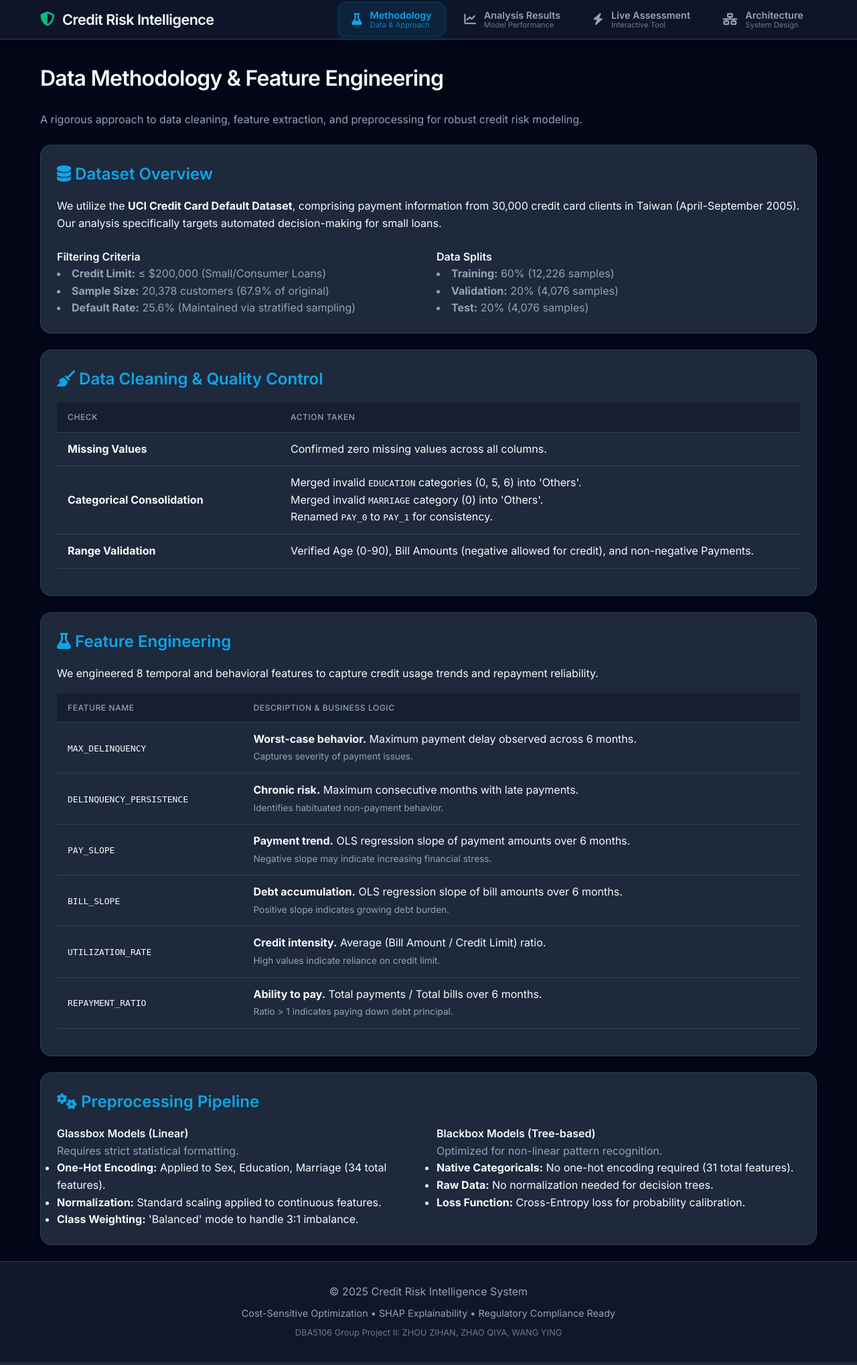
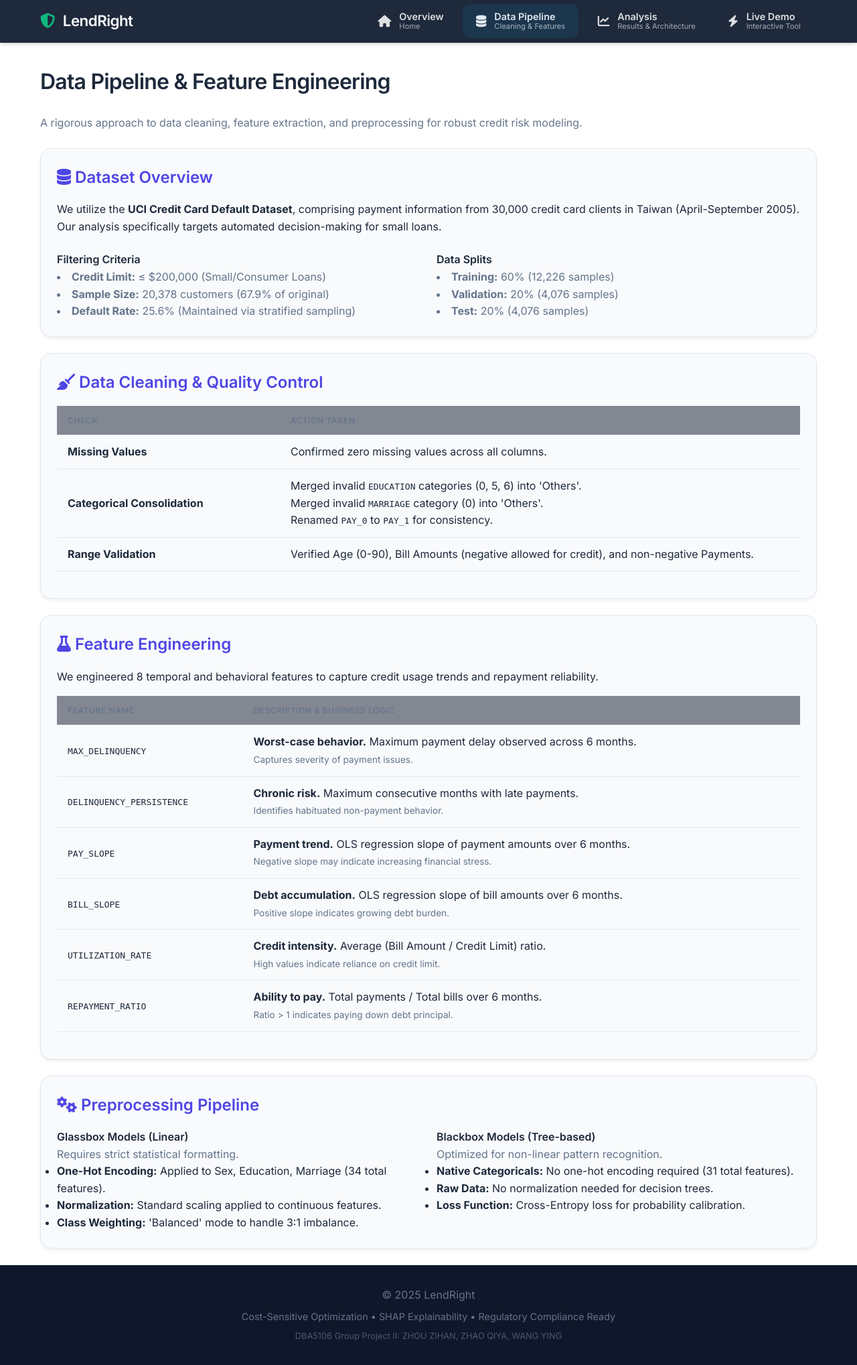
Before and after one commit to ying-jeanne/Business_Analytics, a Flask app: page /methodology in a window 1280 px wide. Shown: the whole page at 67% size. Run offline with Flask 3, Linux system fonts and the light colour scheme.

Commit message:
add infra

```diff
--- a/II/app.py
+++ b/II/app.py
@@ -6,7 +6,6 @@ import pathlib
 
 app = Flask(__name__)
 
-# Load data
 def load_data(data_file=None):
     if data_file is None:
         # Use absolute path relative to this file to ensure it works regardless of cwd
@@ -24,29 +23,20 @@ def load_data(data_file=None):
 
 df = load_data()
 
-# ============================================================================
-# Routes
-# ============================================================================
-
 @app.route('/')
 def home():
-    """Redirect root to methodology (landing page)."""
-    return redirect(url_for('methodology'))
+    """Landing Page."""
+    return render_template('home.html')
 
 @app.route('/methodology')
 def methodology():
     """Page 1: Methodology."""
     return render_template('methodology.html')
 
-@app.route('/results')
-def results():
-    """Page 2: Results."""
+@app.route('/analysis')
+def analysis():
+    """Page 2: Analysis (Results + Architecture)."""
     return render_template('results.html')
-
-@app.route('/architecture')
-def architecture():
-    """Page 3: Architecture."""
-    return render_template('architecture.html')
 
 @app.route('/live')
 def live():
--- a/II/static/css/style.css
+++ b/II/static/css/style.css
@@ -1,24 +1,38 @@
 :root {
+    /* Brand Colors - Fintech Blue */
     --primary-color: #0f172a;
-    /* Deep Slate Blue - Trust, Authority */
-    --accent-color: #0ea5e9;
-    /* Bright Blue - Tech, Clarity */
+    /* Deep Slate (Navbar/Headings) */
+    --accent-color: #4f46e5;
+    /* Indigo (Buttons/Links/Icons) */
+
+    /* Semantic Colors */
     --success-color: #10b981;
-    /* Green - Profit/Safe */
+    /* Emerald Green */
     --danger-color: #ef4444;
-    /* Red - Risk/Loss */
+    /* Red */
     --warning-color: #f59e0b;
-    /* Amber - Warning */
-    --bg-dark: #020617;
-    /* Very Dark Blue/Black */
-    --bg-card: #1e293b;
-    /* Dark Blue Grey */
-    --text-primary: #f8fafc;
-    /* White-ish */
-    --text-secondary: #94a3b8;
-    /* Light Grey */
-    --border-color: #334155;
-    /* Slate Grey */
+    /* Amber */
+
+    /* Backgrounds - Light Mode */
+    --bg-dark: #ffffff;
+    /* Main Body Background */
+    --bg-card: #f8fafc;
+    /* Cards (Very light grey) */
+    --bg-navbar: #1e293b;
+    /* Dark Slate for Navbar */
+
+    /* Text Colors */
+    --text-primary: #1e293b;
+    /* Dark Grey for main text */
+    --text-inverse: #f8fafc;
+    /* White text for Navbar/Dark backgrounds */
+    --text-secondary: #64748b;
+    /* Medium Grey */
+
+    /* Borders */
+    --border-color: #e2e8f0;
+    /* Light border */
+
     --nav-height: 64px;
 }
 
@@ -96,39 +110,35 @@ main {
 
 /* Navbar */
 .navbar {
-    background-color: rgba(15, 23, 42, 0.95);
-    backdrop-filter: blur(12px);
-    border-bottom: 1px solid var(--border-color);
+    background: var(--bg-navbar);
+    backdrop-filter: blur(10px);
+    border-bottom: 1px solid rgba(255, 255, 255, 0.1);
     position: sticky;
     top: 0;
     z-index: 1000;
-    padding: 0.2rem 0;
-    box-shadow: 0 4px 20px -5px rgba(0, 0, 0, 0.3);
+    height: var(--nav-height);
+    box-shadow: 0 4px 6px -1px rgba(0, 0, 0, 0.1), 0 2px 4px -1px rgba(0, 0, 0, 0.06);
 }
 
 .navbar .container {
     display: flex;
     justify-content: space-between;
     align-items: center;
-    flex-wrap: wrap;
+    height: 100%;
 }
 
 .nav-brand h1 {
-    font-size: 1.35rem;
-    color: var(--text-primary);
-    display: flex;
-    align-items: center;
-    gap: 0.75rem;
-    margin: 0;
+    font-size: 1.4rem;
+    margin-bottom: 0.1rem;
+    color: var(--text-inverse);
 }
 
 .nav-menu {
     display: flex;
     gap: 0.5rem;
     list-style: none;
-    margin: 0;
-    padding: 0;
-    flex-wrap: wrap;
+    padding: 0.25rem;
+    border-radius: 0.75rem;
 }
 
 .nav-tab {
@@ -137,7 +147,7 @@ main {
     gap: 0.75rem;
     padding: 0.6rem 1.2rem;
     border-radius: 0.75rem;
-    color: var(--text-secondary);
+    color: rgba(255, 255, 255, 0.85);
     transition: all 0.2s cubic-bezier(0.4, 0, 0.2, 1);
     position: relative;
     border: 1px solid transparent;
@@ -145,15 +155,12 @@ main {
 
 .nav-tab:hover {
     background-color: rgba(255, 255, 255, 0.05);
-    color: var(--text-primary);
     transform: translateY(-1px);
 }
 
 .nav-tab.active {
     background-color: rgba(14, 165, 233, 0.1);
-    color: var(--accent-color);
-    border-color: rgba(14, 165, 233, 0.2);
-    box-shadow: 0 4px 12px rgba(14, 165, 233, 0.1);
+    color: var(--border-color);
 }
 
 .nav-icon {
@@ -236,12 +243,14 @@ main {
 
 /* Cards */
 .card {
-    background-color: var(--bg-card);
+    background: var(--bg-card);
+    /* Now light grey/white */
     border: 1px solid var(--border-color);
     border-radius: 1rem;
     padding: 1.5rem;
     margin-bottom: 1.5rem;
-    box-shadow: 0 4px 6px -1px rgba(0, 0, 0, 0.1), 0 2px 4px -1px rgba(0, 0, 0, 0.06);
+    box-shadow: 0 4px 6px -1px rgba(0, 0, 0, 0.05), 0 2px 4px -1px rgba(0, 0, 0, 0.03);
+    /* Subtle dark shadow */
 }
 
 .card-header-styled {
--- a/II/templates/base.html
+++ b/II/templates/base.html
@@ -4,7 +4,7 @@
 <head>
     <meta charset="UTF-8">
     <meta name="viewport" content="width=device-width, initial-scale=1.0">
-    <title>{% block title %}Credit Default Prediction{% endblock %}</title>
+    <title>{% block title %}LendRight - Explainable Credit Scoring{% endblock %}</title>
     <!-- Font Awesome -->
     <link rel="stylesheet" href="https://cdnjs.cloudflare.com/ajax/libs/font-awesome/6.4.0/css/all.min.css">
     <!-- Google Fonts -->
@@ -21,28 +21,40 @@
         <div class="container">
             <div class="nav-brand">
                 <h1>
-                    <i class="fas fa-shield-halved text-success"></i>
-                    Credit Risk Intelligence
+                    <a style="color: inherit; text-decoration: none; display: flex; align-items: center; gap: 0.75rem;">
+                        <i class="fas fa-shield-halved text-success"></i>
+                        LendRight
+                    </a>
                 </h1>
             </div>
             <ul class="nav-menu">
                 <li>
-                    <a href="{{ url_for('methodology') }}"
-                        class="nav-tab {% if request.endpoint == 'methodology' %}active{% endif %}">
-                        <span class="nav-icon"><i class="fas fa-flask"></i></span>
+                    <a href="{{ url_for('home') }}"
+                        class="nav-tab {% if request.endpoint == 'home' %}active{% endif %}">
+                        <span class="nav-icon"><i class="fas fa-home"></i></span>
                         <span class="nav-text">
-                            <span class="nav-title">Methodology</span>
-                            <span class="nav-subtitle">Data & Approach</span>
+                            <span class="nav-title">Overview</span>
+                            <span class="nav-subtitle">Home</span>
                         </span>
                     </a>
                 </li>
                 <li>
-                    <a href="{{ url_for('results') }}"
-                        class="nav-tab {% if request.endpoint == 'results' %}active{% endif %}">
+                    <a href="{{ url_for('methodology') }}"
+                        class="nav-tab {% if request.endpoint == 'methodology' %}active{% endif %}">
+                        <span class="nav-icon"><i class="fas fa-database"></i></span>
+                        <span class="nav-text">
+                            <span class="nav-title">Data Pipeline</span>
+                            <span class="nav-subtitle">Cleaning & Features</span>
+                        </span>
+                    </a>
+                </li>
+                <li>
+                    <a href="{{ url_for('analysis') }}"
+                        class="nav-tab {% if request.endpoint == 'analysis' %}active{% endif %}">
                         <span class="nav-icon"><i class="fas fa-chart-line"></i></span>
                         <span class="nav-text">
-                            <span class="nav-title">Analysis Results</span>
-                            <span class="nav-subtitle">Model Performance</span>
+                            <span class="nav-title">Analysis</span>
+                            <span class="nav-subtitle">Results & Architecture</span>
                         </span>
                     </a>
                 </li>
@@ -51,18 +63,8 @@
                         class="nav-tab {% if request.endpoint == 'live' %}active{% endif %}">
                         <span class="nav-icon"><i class="fas fa-bolt"></i></span>
                         <span class="nav-text">
-                            <span class="nav-title">Live Assessment</span>
+                            <span class="nav-title">Live Demo</span>
                             <span class="nav-subtitle">Interactive Tool</span>
-                        </span>
-                    </a>
-                </li>
-                <li>
-                    <a href="{{ url_for('architecture') }}"
-                        class="nav-tab {% if request.endpoint == 'architecture' %}active{% endif %}">
-                        <span class="nav-icon"><i class="fas fa-network-wired"></i></span>
-                        <span class="nav-text">
-                            <span class="nav-title">Architecture</span>
-                            <span class="nav-subtitle">System Design</span>
                         </span>
                     </a>
                 </li>
@@ -76,7 +78,7 @@
 
     <footer>
         <div class="container">
-            <p>&copy; 2025 Credit Risk Intelligence System</p>
+            <p>&copy; 2025 LendRight</p>
             <p class="footer-note">Cost-Sensitive Optimization • SHAP Explainability • Regulatory Compliance Ready</p>
             <p class="footer-team">
                 DBA5106 Group Project II: ZHOU ZIHAN, ZHAO QIYA, WANG YING
--- a/II/templates/index.html
+++ b/II/templates/index.html
@@ -22,7 +22,7 @@
         <header class="project-header">
             <h1 class="mb-4">Credit Default Prediction Dashboard</h1>
             <p class="project-description">
-                SHAP-based Explainable AI Dashboard for Credit Risk Analysis
+                SHAP-based Explainable AI Dashboard for LendRightysis
             </p>
         </header>
 
--- a/II/templates/live.html
+++ b/II/templates/live.html
@@ -1,6 +1,6 @@
 {% extends "base.html" %}
 
-{% block title %}Live Assessment - Credit Risk Intelligence{% endblock %}
+{% block title %}Live Assessment - LendRight{% endblock %}
 
 {% block extra_head %}
 <!-- Plotly for Charts -->
--- a/II/templates/methodology.html
+++ b/II/templates/methodology.html
@@ -1,10 +1,10 @@
 {% extends "base.html" %}
 
-{% block title %}Methodology - Credit Risk Intelligence{% endblock %}
+{% block title %}Data Pipeline - LendRight{% endblock %}
 
 {% block content %}
 <div class="header-section mb-4">
-    <h2>Data Methodology & Feature Engineering</h2>
+    <h2>Data Pipeline & Feature Engineering</h2>
     <p class="text-muted">A rigorous approach to data cleaning, feature extraction, and preprocessing for robust credit
         risk modeling.</p>
 </div>
```
Also changed, not shown: II/templates/architecture.html (deleted, +0 -100 lines), II/templates/home.html (added, +89 -0 lines), II/templates/results.html (+99 -1 lines), II/static/images/hero_finance.png (added).
